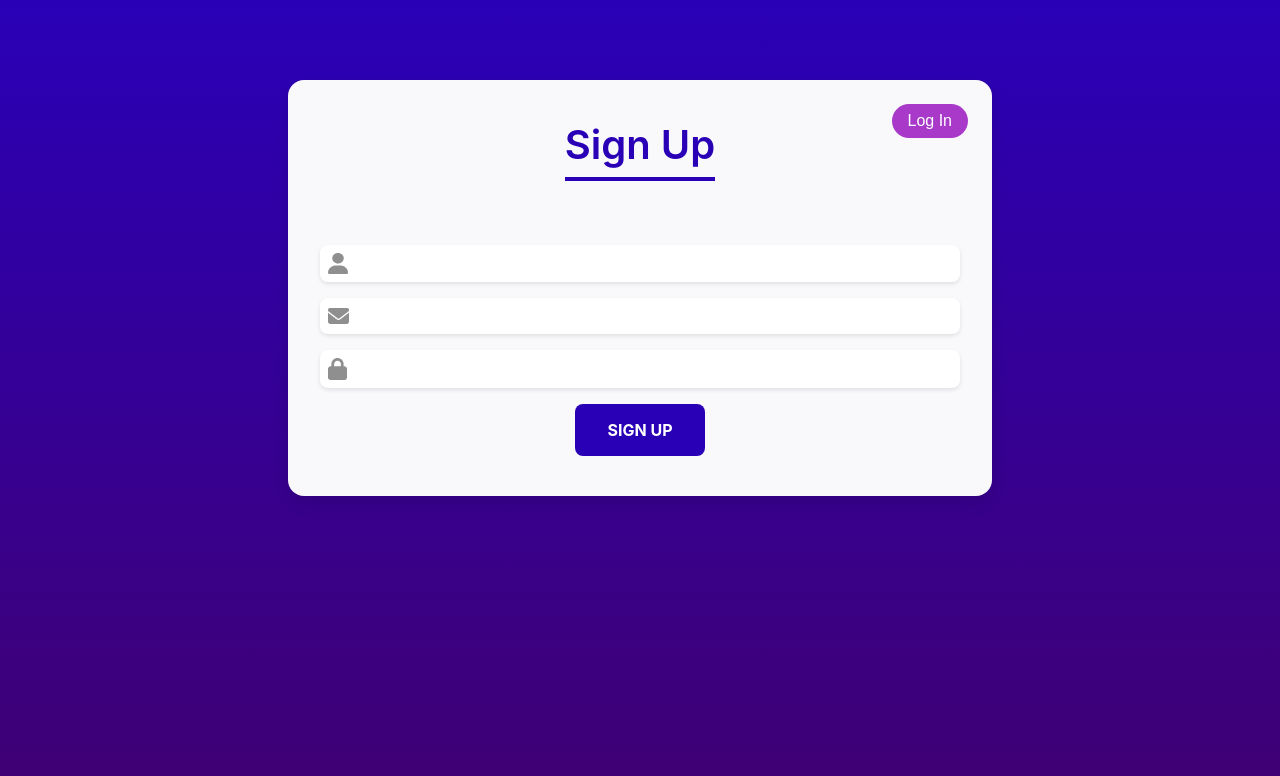
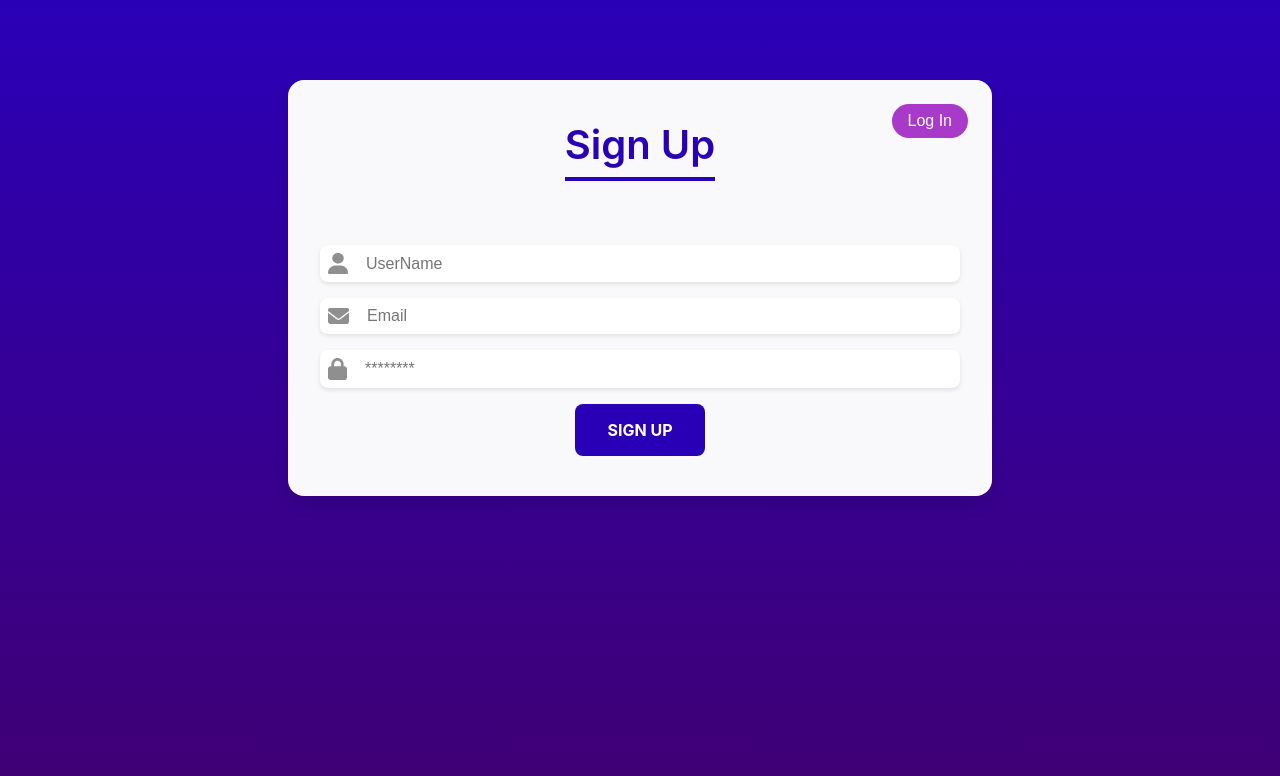
Before and after one commit to EmeraldGames3/BookingFe, a React (Create React App) app in the folder src/: page / in a window 1280 px wide. Shown: the top 776 px of the page. Built offline with nearby package versions, Linux system fonts and the light colour scheme.

Commit message:
Finish Welcome Page Prototype

```diff
--- /dev/null
+++ b/src/src/Components/WelcomePage/Input/Input.css
@@ -0,0 +1,20 @@
+.input {
+    display: flex;
+    align-items: center;
+    background: #fff;
+    border-radius: 0.5em; /* Rounded corners for input fields */
+    padding: 0.5em;
+    box-shadow: 0 2px 4px rgba(0, 0, 0, 0.1); /* Subtle shadow for input fields */
+}
+
+input {
+    border: none;
+    margin-left: 1em;
+    width: 100%; /* Full width of the parent .input container */
+    font-size: 1em;
+}
+
+input:focus {
+    outline: none; /* Removes the default focus outline */
+    box-shadow: 0 0 0 2px #2A00B7; /* Custom focus style */
+}
--- /dev/null
+++ b/src/src/Components/WelcomePage/Input/Input.js
@@ -0,0 +1,10 @@
+import './Input.css'
+
+export default function Input({type, placeholder, img}) {
+    return (
+        <div className='input'>
+            <img src={img} alt=''/>
+            <input type={type} placeholder={placeholder}/>
+        </div>
+    )
+}
--- a/src/src/Components/WelcomePage/LoginSignUp.css
+++ b/src/src/Components/WelcomePage/LoginSignUp.css
@@ -20,27 +20,6 @@
     gap: 1em; /* Space between input fields */
 }
 
-.input {
-    display: flex;
-    align-items: center;
-    background: #fff;
-    border-radius: 0.5em; /* Rounded corners for input fields */
-    padding: 0.5em;
-    box-shadow: 0 2px 4px rgba(0, 0, 0, 0.1); /* Subtle shadow for input fields */
-}
-
-input {
-    border: none;
-    margin-left: 1em;
-    width: 100%; /* Full width of the parent .input container */
-    font-size: 1em;
-}
-
-input:focus {
-    outline: none; /* Removes the default focus outline */
-    box-shadow: 0 0 0 2px #2A00B7; /* Custom focus style */
-}
-
 .header-with-toggle {
     display: flex;
     justify-content: space-between;
--- a/src/src/Components/WelcomePage/LoginSignUp.js
+++ b/src/src/Components/WelcomePage/LoginSignUp.js
@@ -8,6 +8,7 @@ import WelcomeHeader from './WelcomePageHeader/WelcomeHeader'
 import ForgotPassword from './ForgotPassword/ForgotPassword'
 import SubmitButton from './SubmitButton/SubmitButton'
 import ToggleButton from './ToggleButton/ToggleButton'
+import Input from './Input/Input'
 
 export default function LoginSignUp() {
     const [action, setAction] = useState('Sign Up');
@@ -19,19 +20,10 @@ export default function LoginSignUp() {
                 <ToggleButton action={action} setAction={setAction} />
             </div>
             <div className='inputs'>
-                <div className='input'>
-                    <img src={person} alt=''/>
-                    <input type='text'/>
-                </div>
+                <Input type='text' placeholder='UserName' img={person}/>
                 {action === 'Sign Up' &&
-                <div className='input'>
-                    <img src={email} alt=''/>
-                    <input type='email'/>
-                </div>}
-                <div className='input'>
-                    <img src={password} alt=''/>
-                    <input type='password'/>
-                </div>
+                <Input type='email' placeholder='Email' img={email}/>}
+                <Input type='password' placeholder='********' img={password}/>
             </div>
 
             {action === 'Log In' && <ForgotPassword/>}
```
